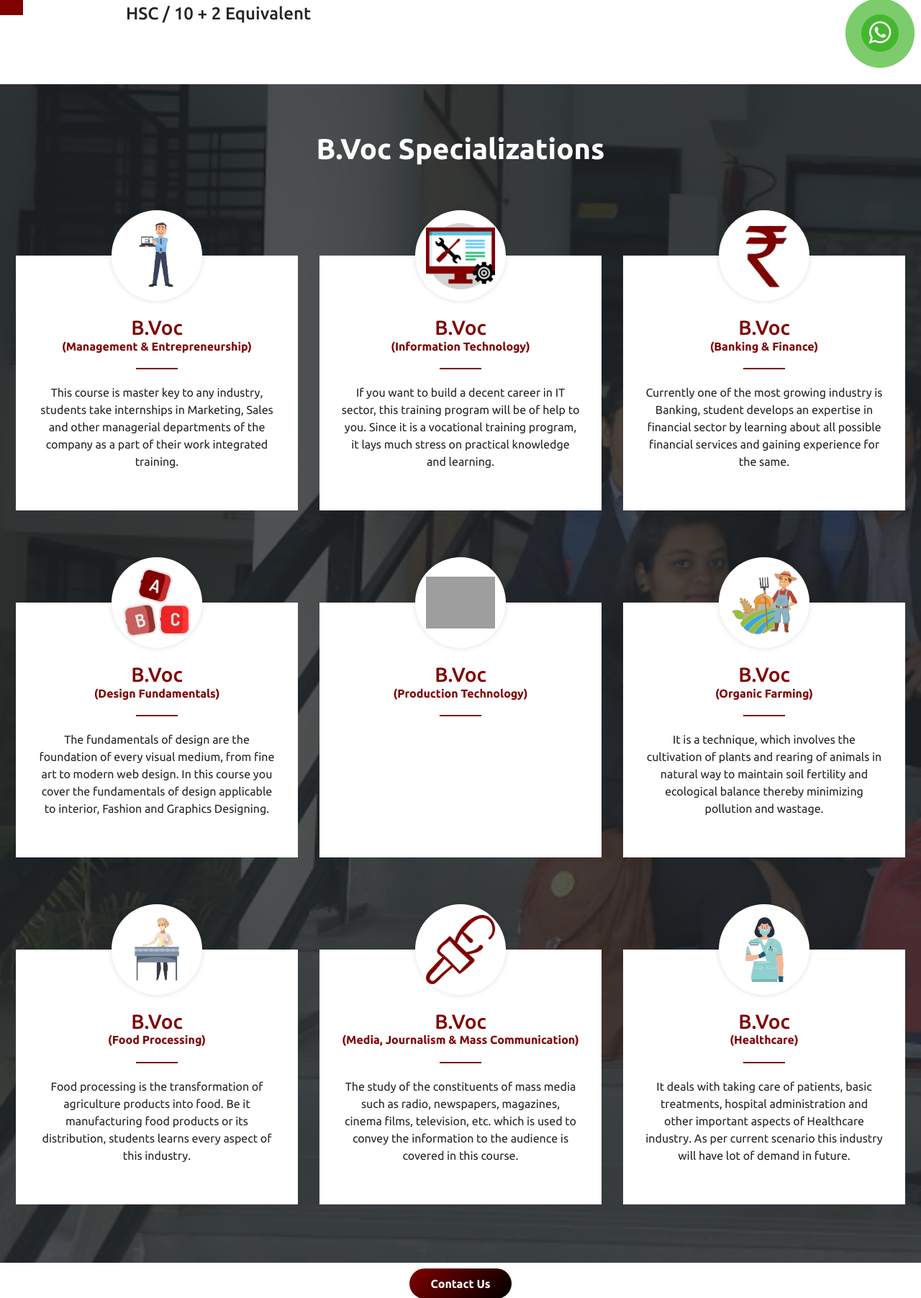
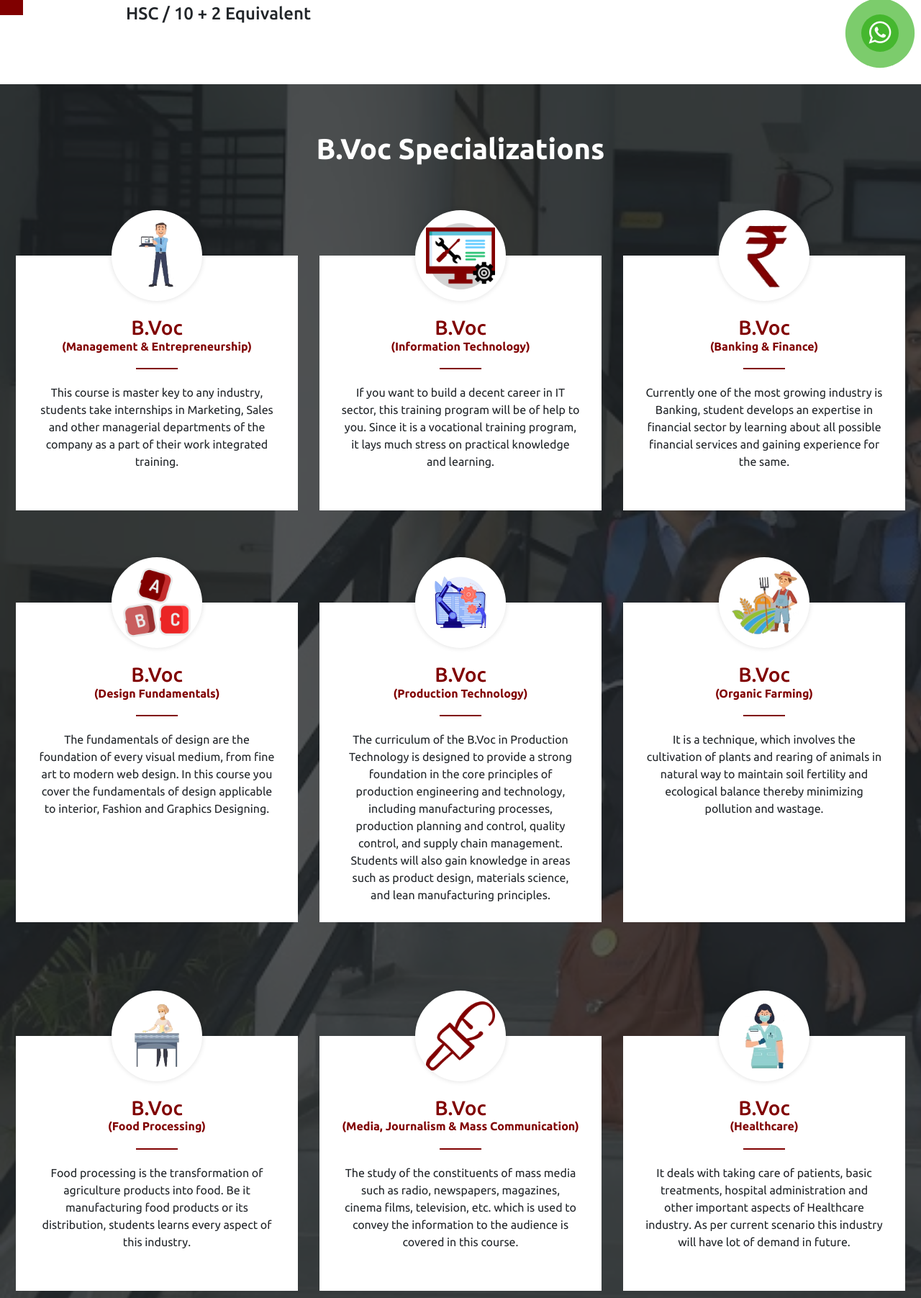
Before and after one commit to yash-drona/bvoc-landing-page-reworked, a PHP site: page / in a window 1280 px wide. Shown: the part 699-2502 px from the top of the page at 72% size. Run offline with PHP 8.4, Linux system fonts and the light colour scheme; grey boxes are pictures that could not be loaded.

Commit message:
Production Technology details added

```diff
--- a/css/style.css
+++ b/css/style.css
@@ -312,6 +312,7 @@ header .container {
   margin: -66px auto 0;
   padding: 15px;
   line-height: 0;
+  overflow: hidden;
 }
 .icon-pg img {
   width: 100%;
--- a/index.html
+++ b/index.html
@@ -240,13 +240,13 @@
                      </div>
                      <div class="col-lg-4 col-md-6 col-xs-6 col-6">
                         <div class="Specialization-programs-ig">
-                           <div class="icon-pg"><img src="images/"></div>
+                           <div class="icon-pg"><img src="images/pt.avif"></div>
                            <div class="inner-specilization">
                               <h3>B.Voc</h3>
                               <h6>(Production Technology)</h6>
                               <div class="divider divider-1"></div>
                            </div>
-                           <p></p>
+                           <p>The curriculum of the B.Voc in Production Technology is designed to provide a strong foundation in the core principles of production engineering and technology, including manufacturing processes, production planning and control, quality control, and supply chain management. Students will also gain knowledge in areas such as product design, materials science, and lean manufacturing principles.</p>
                         </div>
                      </div>
                      <div class="col-lg-4 col-md-6 col-xs-6 col-6">
```
Also changed, not shown: images/pt.avif (added).
